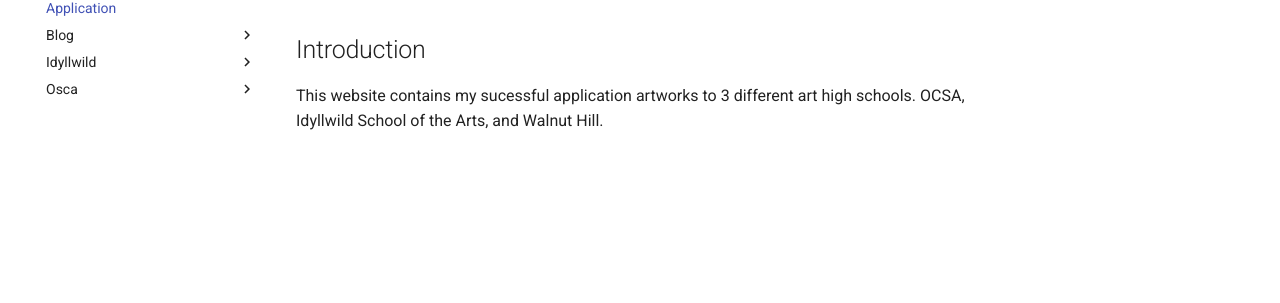
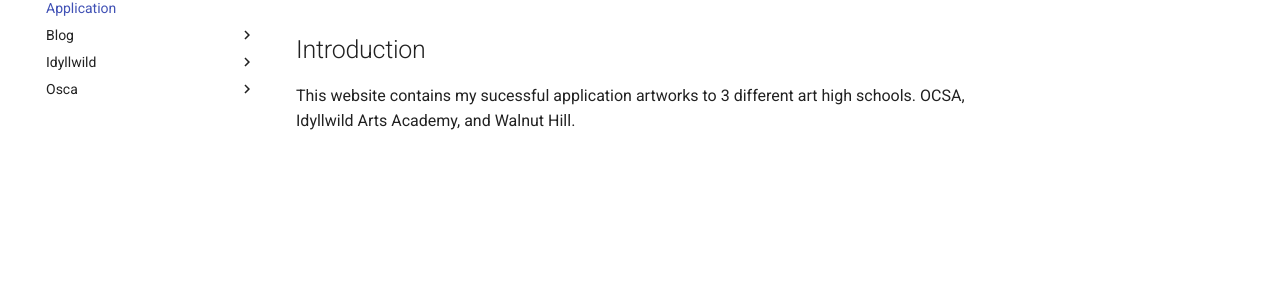
Before and after one commit to ziyuge27/ziyuge-website, an MkDocs documentation site: the page built from docs/index.md, in a window 1280 px wide. Shown: the part 148-451 px from the top of the page. Built offline with MkDocs 1.6.1 and Material for MkDocs 9.7.7, drawn with Linux system fonts in a browser that asks for light colours.

Commit message:
Fixed idyllwild arts academy name typos

```diff
--- a/docs/index.md
+++ b/docs/index.md
@@ -2,4 +2,4 @@
 
 ## Introduction
 
-This website contains my sucessful application artworks to 3 different art high schools. OCSA, Idyllwild School of the Arts, and Walnut Hill.
+This website contains my sucessful application artworks to 3 different art high schools. OCSA, Idyllwild Arts Academy, and Walnut Hill.
```
Also changed, not shown: docs/idyllwild/index.md (+1 -1 lines).
